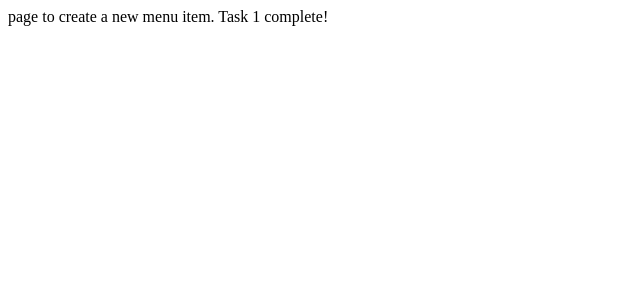
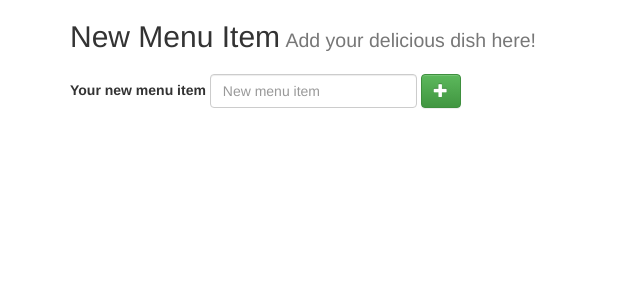
Before and after one commit to alayek/fullstack-intro, a Flask app: page /restaurants/1/new/ in a window 1280 px wide. Shown: the top 300 px of the page, without its empty margins (0-640 px from the left). Run offline with Flask 2, Linux system fonts and the light colour scheme; some libraries are stand-ins or nearby versions.

Commit message:
Add the add item functionality

```diff
--- a/server.py
+++ b/server.py
@@ -1,4 +1,4 @@
-from flask import Flask, render_template, url_for
+from flask import Flask, render_template, url_for, request, redirect
 app = Flask(__name__)
 
 from sqlalchemy import create_engine
@@ -13,15 +13,20 @@ session = DBSession()
 
 # @app.route('/')
 @app.route('/restaurants/<int:restaurant_id>/')
-def restaurantMenu(restaurant_id):
+def restaurant_menu(restaurant_id):
   restaurant = session.query(Restaurant).filter_by(id = restaurant_id).one()
   items = session.query(MenuItem).filter_by(restaurant_id = restaurant.id)
   return render_template('menu.html', restaurant=restaurant, items=items)
 
 #Task 1: Create route for new_menu_item function here
-@app.route('/restaurants/<int:restaurant_id>/new/')
+@app.route('/restaurants/<int:restaurant_id>/new/', methods=['GET', 'POST'])
 def new_menu_item(restaurant_id):
-  return "page to create a new menu item. Task 1 complete!"
+  if request.method == 'POST':
+    new_item = MenuItem(name=request.form['name'], restaurant_id=restaurant_id)
+    session.add(new_item)
+    return redirect(url_for('restaurant_menu', restaurant_id=restaurant_id))
+  else:
+    return render_template('new_menu.html', restaurant_id=restaurant_id)
 
 #Task 2: Create route for edit_menu_item function here
 @app.route('/restaurants/<int:restaurant_id>/<int:menu_id>/edit/')
--- a/templates/menu.html
+++ b/templates/menu.html
@@ -8,6 +8,7 @@
 
 <div class="container">
 	<h1>{{restaurant.name}}</h1>
+	<a href="{{url_for('new_menu_item', restaurant_id=restaurant.id)}}" class="btn btn-default">Add Item</a>
 	<div class="col-md-12">
 		{% for item in items %}
 			<div class="col-md-6 col-sm-8 col-xs-10">
--- /dev/null
+++ b/templates/new_menu.html
@@ -0,0 +1,28 @@
+<!DOCTYPE html>
+<html>
+<head>
+	<title>New Menu Item</title>
+	<link rel="stylesheet" href="https://maxcdn.bootstrapcdn.com/bootstrap/3.3.4/css/bootstrap.min.css">
+	<link rel="stylesheet" href="https://maxcdn.bootstrapcdn.com/bootstrap/3.3.4/css/bootstrap-theme.min.css">
+</head>
+<body>
+<div class="container">
+	<h2>New Menu Item<small>&nbsp;Add your delicious dish here!</small></h2>
+
+	<p class="col-md-8 col-md-offset-2 col-sm-10 col-sm-offset-1 col-xs-12">
+		<form action="{{url_for('new_menu_item', restaurant_id=restaurant_id)}}" method="POST" class="form-inline">
+			<div class="form-group">
+				<label for="new_menu_item">
+					Your new menu item
+				</label>
+				<input type="text" id="new_menu_item" name="name" placeholder="New menu item" class="form-control">
+				<button type="submit" class="btn btn-success"><span class="glyphicon glyphicon-plus"></span></button>
+			</div>
+		</form>
+	</p>
+</div>
+
+<script src="https://ajax.googleapis.com/ajax/libs/jquery/2.1.3/jquery.min.js"></script>
+<script src="https://maxcdn.bootstrapcdn.com/bootstrap/3.3.4/js/bootstrap.min.js"></script>
+</body>
+</html>
```
